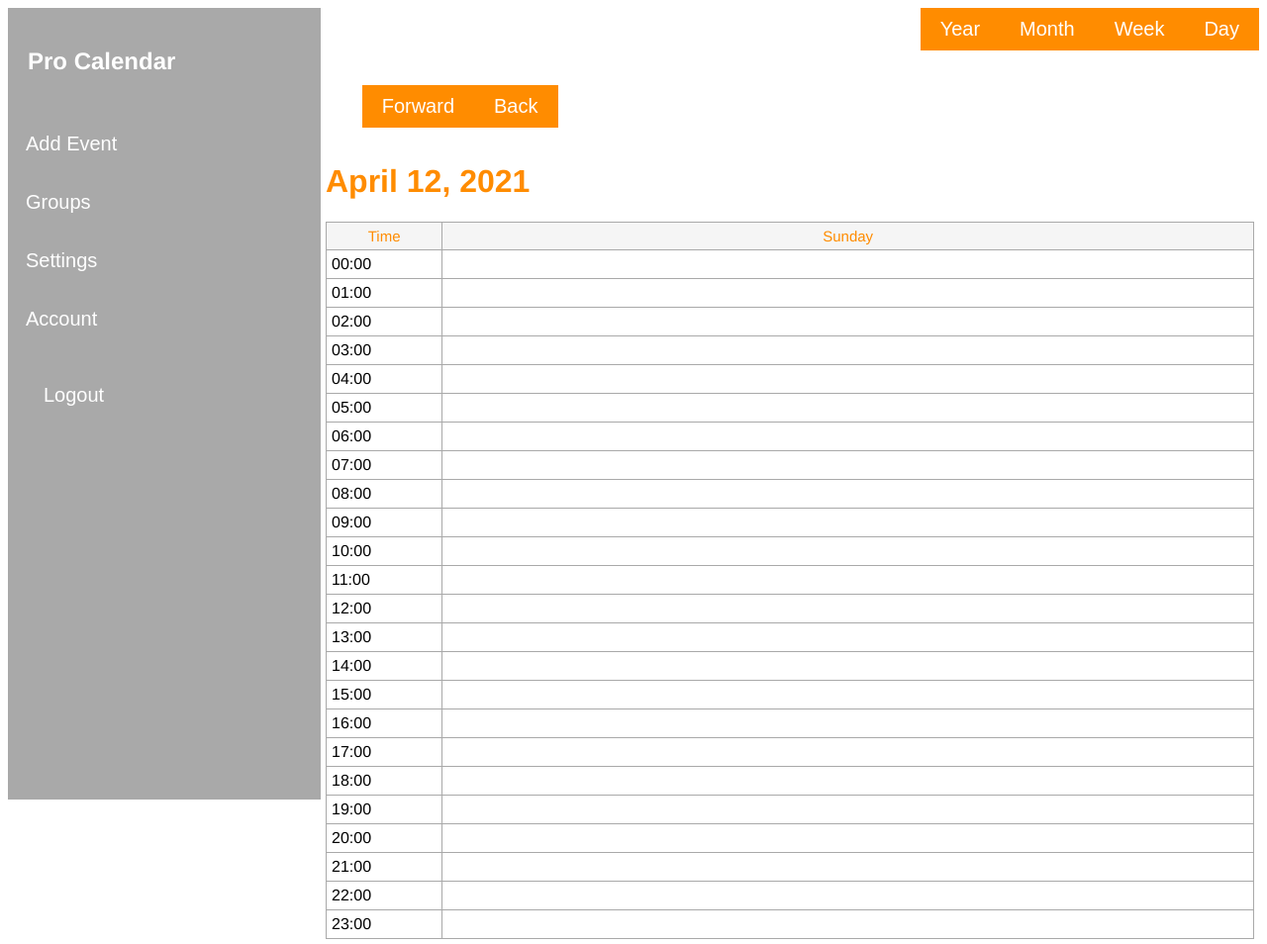
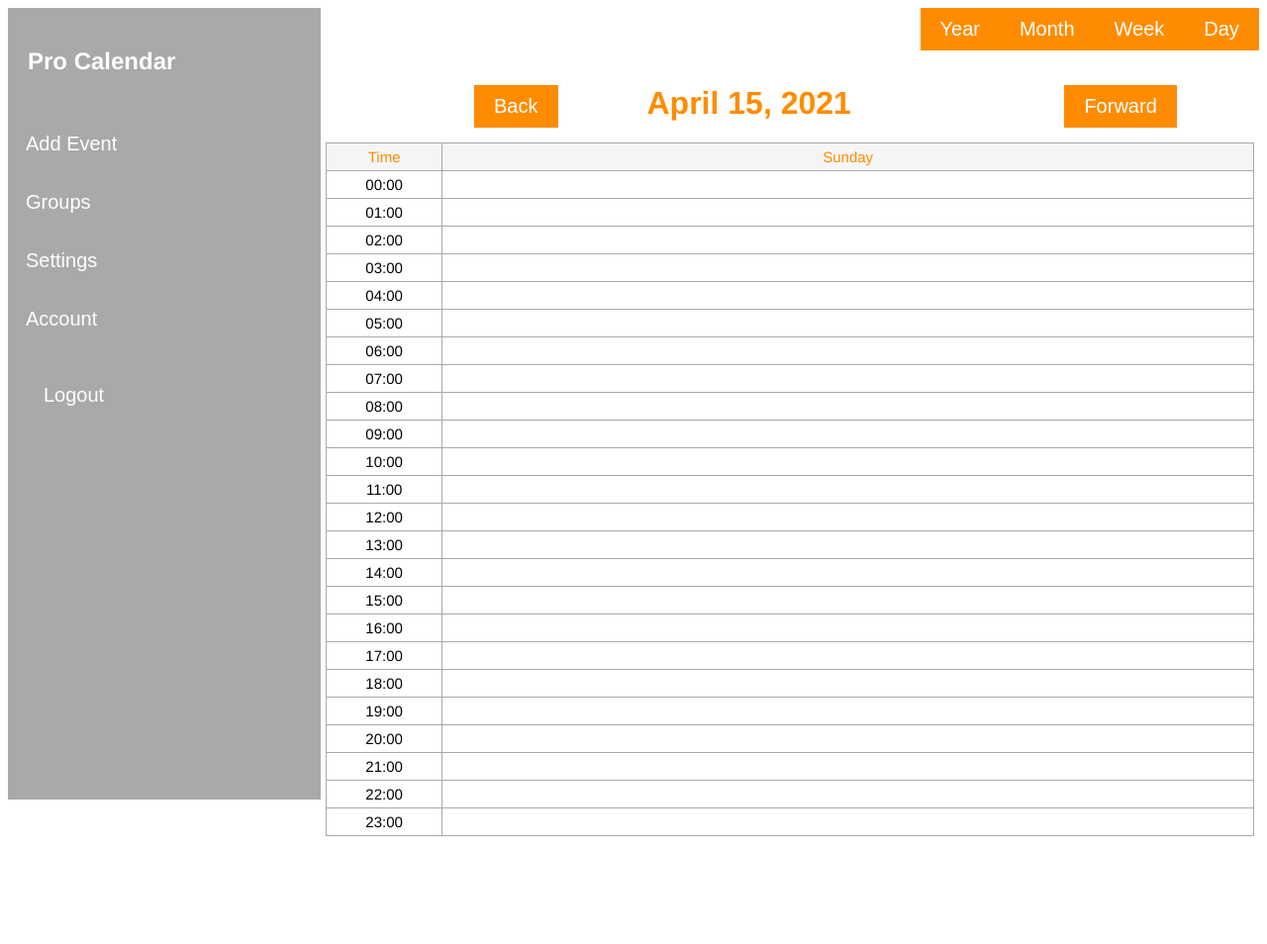
Before and after one commit to bannDev/Pro-Calendar-Team4, a Flask app: template templates/daily.html in a window 1280 px wide. Shown: the whole page at 99% size. After the commit the page ends 845 px from the top, so only its background shows below. Run offline with Flask 2, Linux system fonts and the light colour scheme; the template is opened without the code that fills it, so the values that code supplies are empty.

Commit message:
Add files via upload

```diff
--- a/templates/daily.html
+++ b/templates/daily.html
@@ -1,13 +1,9 @@
 {% extends 'menu_layout.html' %}
 
 {% block content %}
-<!-- this h1 is in place of the div in menu_layout.html for displaying month name and year,
-it has class="col-5 month"; this can be deleted if js will be used to dynamically generate
-date and month like it is in monthly and weekly views -->
-<h1>April 12, 2021</h1>
+<!-- this h1 is in place of the div in menu_layout.html for displaying month name and year, it has class="col-5 month"; this can be deleted if js will be used to dynamically generate date and month like it is in monthly and weekly views -->
+<!-- moved date h1 to menu_layout.html -->
 
-<!-- the following div (there is a comment indicating the end of it) can be taken out or
-adjusted ONLY if there is a dynamically generated alternative that works -->
 <!-- daily layout, 3 columns, 13 rows -->
 <div class="row calendar grid-container-2">
     <!-- row1 -->
@@ -15,99 +11,99 @@ adjusted ONLY if there is a dynamically generated alternative that works -->
     <div class="day day-col-2 last-col" id="day">Sunday</div>
     <!-- /row1 -->
     <!--row2 -->
-    <div class="day-col-1" id="00:00">00:00</div>
+    <div class="time day-col-1" id="00:00">00:00</div>
     <div class="day-col-2 last-col" id="cell-1"></div>
     <!-- /row2 -->
     <!--row3 -->
-    <div class="day-col-1" id="01:00">01:00</div>
+    <div class="time day-col-1" id="01:00">01:00</div>
     <div class="day-col-2 last-col" id="cell-2"></div>
     <!-- /row3 -->
     <!--row4 -->
-    <div class="day-col-1" id="02:00">02:00</div>
+    <div class="time day-col-1" id="02:00">02:00</div>
     <div class="day-col-2 last-col" id="cell-3"></div>
     <!-- /row4 -->
     <!--row5 -->
-    <div class="day-col-1" id="03:00">03:00</div>
+    <div class="time day-col-1" id="03:00">03:00</div>
     <div class="day-col-2 last-col" id="cell-4"></div>
     <!-- /row5 -->
     <!--row6 -->
-    <div class="day-col-1" id="04:00">04:00</div>
+    <div class="time day-col-1" id="04:00">04:00</div>
     <div class="day-col-2 last-col" id="cell-5"></div>
     <!-- /row6 -->
     <!--row7 -->
-    <div class="day-col-1" id="05:00">05:00</div>
+    <div class="time day-col-1" id="05:00">05:00</div>
     <div class="day-col-2 last-col" id="cell-6"></div>
     <!-- /row7 -->
     <!--row8 -->
-    <div class="day-col-1" id="06:00">06:00</div>
+    <div class="time day-col-1" id="06:00">06:00</div>
     <div class="day-col-2 last-col" id="cell-7"></div>
     <!-- /row8 -->
     <!--row9 -->
-    <div class="day-col-1" id="07:00">07:00</div>
+    <div class="time day-col-1" id="07:00">07:00</div>
     <div class="day-col-2 last-col" id="cell-8"></div>
     <!-- /row9 -->
     <!--row10 -->
-    <div class="day-col-1" id="08:00">08:00</div>
+    <div class="time day-col-1" id="08:00">08:00</div>
     <div class="day-col-2 last-col" id="cell-9"></div>
     <!-- /row10 -->
     <!--row11 -->
-    <div class="day-col-1" id="09:00">09:00</div>
+    <div class="time day-col-1" id="09:00">09:00</div>
     <div class="day-col-2 last-col" id="cell-10"></div>
     <!-- /row11 -->
     <!--row12 -->
-    <div class="day-col-1" id="10:00">10:00</div>
+    <div class="time day-col-1" id="10:00">10:00</div>
     <div class="day-col-2 last-col" id="cell-11"></div>
     <!-- /row12 -->
     <!--row13 -->
-    <div class="day-col-1" id="11:00">11:00</div>
+    <div class="time day-col-1" id="11:00">11:00</div>
     <div class="day-col-2 last-col" id="cell-12"></div>
     <!-- /row13 -->
     <!--row14 -->
-    <div class="day-col-1" id="12:00">12:00</div>
+    <div class="time day-col-1" id="12:00">12:00</div>
     <div class="day-col-2 last-col" id="cell-13"></div>
     <!-- /row14 -->
     <!--row15 -->
-    <div class="day-col-1" id="13:00">13:00</div>
+    <div class="time day-col-1" id="13:00">13:00</div>
     <div class="day-col-2 last-col" id="cell-14"></div>
     <!-- /row15 -->
     <!--row16 -->
-    <div class="day-col-1" id="14:00">14:00</div>
+    <div class="time day-col-1" id="14:00">14:00</div>
     <div class="day-col-2 last-col" id="cell-15"></div>
     <!-- /row16 -->
     <!--row17 -->
-    <div class="day-col-1" id="15:00">15:00</div>
+    <div class="time day-col-1" id="15:00">15:00</div>
     <div class="day-col-2 last-col" id="cell-16"></div>
     <!-- /row17 -->
     <!--row18 -->
-    <div class="day-col-1" id="16:00">16:00</div>
+    <div class="time day-col-1" id="16:00">16:00</div>
     <div class="day-col-2 last-col" id="cell-17"></div>
     <!-- /row18 -->
     <!--row19 -->
-    <div class="day-col-1" id="17:00">17:00</div>
+    <div class="time day-col-1" id="17:00">17:00</div>
     <div class="day-col-2 last-col" id="cell-18"></div>
     <!-- /row19 -->
     <!--row20 -->
-    <div class="day-col-1" id="18:00">18:00</div>
+    <div class="time day-col-1" id="18:00">18:00</div>
     <div class="day-col-2 last-col" id="cell-19"></div>
     <!-- /row20 -->
     <!--row21 -->
-    <div class="day-col-1" id="19:00">19:00</div>
+    <div class="time day-col-1" id="19:00">19:00</div>
     <div class="day-col-2 last-col" id="cell-20"></div>
     <!-- /row21 -->
     <!--row22 -->
-    <div class="day-col-1" id="20:00">20:00</div>
+    <div class="time day-col-1" id="20:00">20:00</div>
     <div class="day-col-2 last-col" id="cell-21"></div>
     <!-- /row22 -->
     <!--row23 -->
-    <div class="day-col-1" id="21:00">21:00</div>
+    <div class="time day-col-1" id="21:00">21:00</div>
     <div class="day-col-2 last-col" id="cell-22"></div>
     <!-- /row23 -->
     <!--row24 -->
-    <div class="day-col-1" id="22:00">22:00</div>
+    <div class="time day-col-1" id="22:00">22:00</div>
     <div class="day-col-2 last-col" id="cell-23"></div>
     <!-- /row24 -->
     <!--row23 -->
-    <div class="day-col-1 btm-row" id="23:00">23:00</div>
+    <div class="time day-col-1 btm-row" id="23:00">23:00</div>
     <div class="day-col-2 last-col btm-row" id="cell-24"></div>
     <!-- /row23 -->
  </div> <!-- /daily layout div -->
--- a/templates/menu_layout.html
+++ b/templates/menu_layout.html
@@ -8,36 +8,36 @@
             <!--<button>Close menu</button>-->
         </div>
 
-        <!-- add event collapsible section -->
+        <!-- add-event collapsible section -->
         <button type="button" class="collapsible">Add Event</button>
         <div class="add-event content">
             <label for="title">Title:</label>
-            <input type="text" id="title" name="title" ><br>
-            <label for="date"  >Date:</label>
-            <input type="date" id="date" name="date" ><br>
+            <input type="text" id="title" name="title"><br><br>
+            <label for="date">Date:</label>
+            <input type="date" id="date" name="date"><br><br>
             <label for="start">START Time:</label>
             <select id="start" name="start" value='00:00' onchange="changeEnd()">
                 <option ></option>
-            </select> <br>
+            </select> <br><br>
             <label for="end">End Time:</label>
-            <select id="end" name="end" value='00:00' ></select> <br>
+            <select id="end" name="end" value='00:00' ></select><br><br>
             <label for="group">Group:</label>
             <select id="group_list" onchange="changroup()">
                 <option id=grList-0></option>
-            </select><br>
+            </select><br><br>
             <label for="descr">Description:</label>
-            <textarea id="descr" name="descr" rows="5" cols="25"></textarea><br>
+            <textarea id="descr" name="descr" rows="5" cols="25"></textarea><br><br><br>
             <label for="reminder">Reminder:</label>
             <select id="reminder" name="reminder"  >
                 <option ></option>
-            </select><br>
+            </select><br><br>
             <input type="button" onclick="checkEvent()" value="Submit" id="addEventBtn">
         </div>
 
         <!-- groups collapsible section -->
         <button type="button" class="collapsible">Groups</button>
         <div class="groups content" id=groupm>
-            <div id = 'group-0'>
+            <div id='group-0'>
                 <input name=showG type="checkbox" onchange='changeshow(this)' >
                 <input  name=nameG type="text" size= 18 disabled='true' value="">
                 <input  name= colorG type=color  disabled='true'>
@@ -57,42 +57,45 @@
         <button type="button" class="collapsible">Settings</button>
         <div class="settings content">
             <!-- themes pop-up-->
-            <div>
+            <!-- <div>
                 <input type="radio" id="theme1" name="theme">
                 <label for="theme1">Theme 1</label>
                 <input type="radio" id="theme2" name="theme2">
                 <label for="theme2">Theme 2</label>
                 <input type="radio" id="theme3" name="theme3">
                 <label for="theme3">Theme 3</label>
-            </div>
+            </div> -->
             <!-- start of week pop-up-->
             <div id='startWeek'>
-                <p>Start of week</p>
+                <p>Start of week</p><br><br>
+                <div class="set">
                 <input type="radio" id="startWeek5" name="first_day" Value=5>
-                <label for="startWeek5">Saturday</label>
+                <label for="startWeek5">Saturday</label><br><br>
                 <input type="radio" id="startWeek6" name="first_day" Value=6 >
-                <label for="startWeek6">Sunday</label>
+                <label for="startWeek6">Sunday</label><br>
                 <input type="radio" id="startWeek0" name="first_day" Value=0>
                 <label for="startWeek0">Monday</label>
-
+                </div>
             </div>
             <!-- week numbers pop-up-->
-            <div>
+            <!-- <div>
                 <p>Show week numbers</p>
                 <input type="radio" id="num-wk-yes" name="num-wk-yes">
                 <label for="num-wk-yes">Yes</label>
                 <input type="radio" id="num-wk-no" name="num-wk-no">
                 <label for="num-wk-no">No</label>
-            </div>
+            </div> -->
             <!-- time format pop-up-->
             <div id='timeSlot'>
-                <p>Time Slot</p>
+                <p>Time Slot</p><br><br>
+                <div class="set">
                 <input type="radio" id="t15" name="timeInt"value=15>
-                <label for="t15">15 Min</label>
+                <label for="t15">15 Min</label><br><br>
                 <input type="radio" id="t30" name="timeInt"value=30>
-                <label for="t30">30 Min</label>
+                <label for="t30">30 Min</label><br><br>
                 <input type="radio" id="t60" name="timeInt" value=60>
                 <label for="t60">1 hour</label>
+                </div>
             </div>
         </div>
 
@@ -105,21 +108,28 @@
     </div> <!-- /menu -->
 
     <!-- calendar view navigation -->
-    <div class="col-9 views">
-        <button id='day' onclick='viewCh(this)'>Day</button>
-        <button id='week' onclick='viewCh(this)'>Week</button>
-        <button id='month' onclick='viewCh(this)'>Month</button>
-        <button id='year' onclick='viewCh(this)'>Year</button>
+    <div class="col-9 views-nav">
+        <div class="col-5"></div>
+        <div class="col-7 views">
+            <button id='day' onclick='viewCh(this)'>Day</button>
+            <button id='week' onclick='viewCh(this)'>Week</button>
+            <button id='month' onclick='viewCh(this)'>Month</button>
+            <button id='year' onclick='viewCh(this)'>Year</button>
+        </div>
     </div> <!-- /calendar view navigation -->
 
     <!-- main -->
     <div class="col-9 main">
         <!-- calendar header -->
         <div class="row calendar-header">
-            <!-- display month name and year -->
-            <div class="col-5 month"></div>
             <div class="col-3 nav">
                 <button type="button"  onclick ='back()'>Back</button>
+            </div>
+            <!-- display month name and year -->
+            <div class="col-5 month">
+                <h1>April 15, 2021</h1>
+            </div>
+            <div class="col-3 nav">
                 <button type="button"  onclick ="forward()">Forward</button>
             </div>
         </div> <!-- /calendar header -->
@@ -131,5 +141,6 @@
     <script>
         user={{user|tojson}}
     </script>
+    <script src="{{url_for('static', filename = 'script.js')}}"></script>
 </body>
 {% endblock body %}
```
Also changed, not shown: templates/account.html (+21 -17 lines), templates/home1.html (+10 -4 lines), templates/login.html (+11 -8 lines), templates/register.html (+16 -13 lines).
